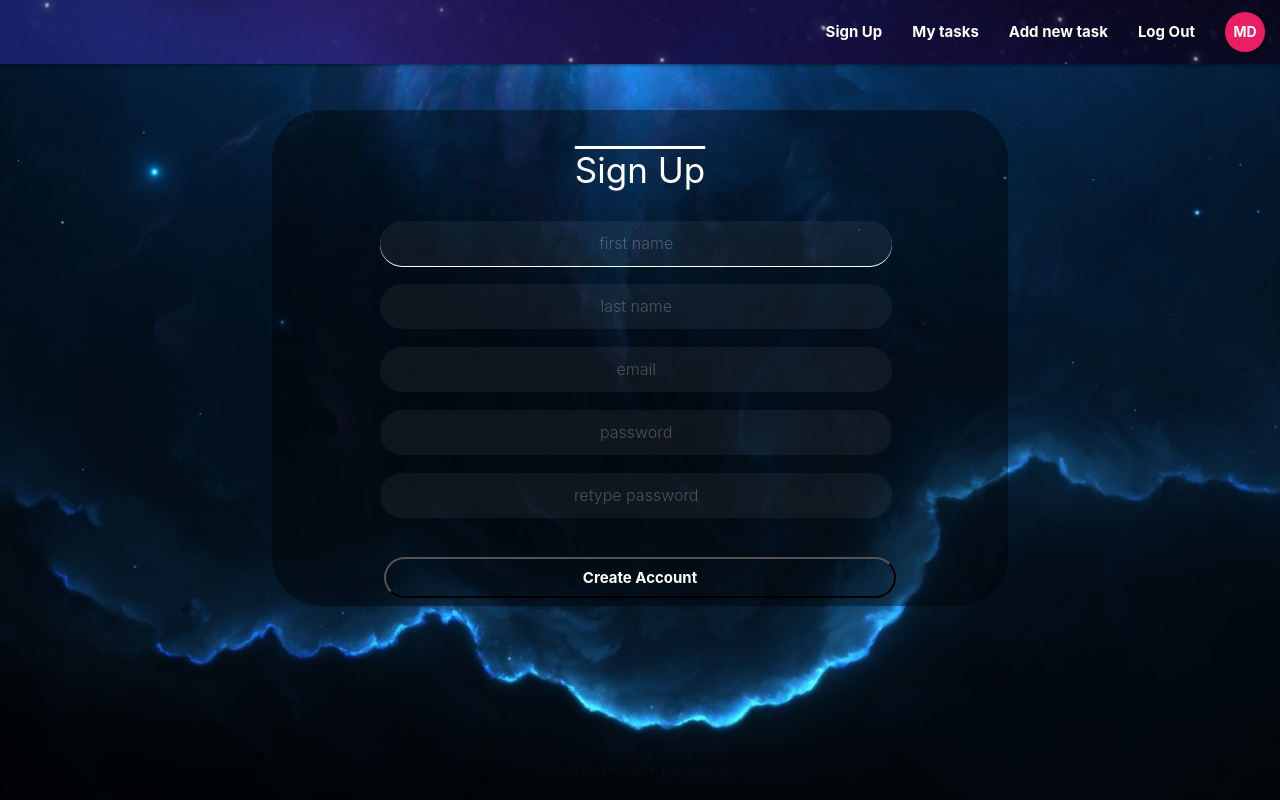
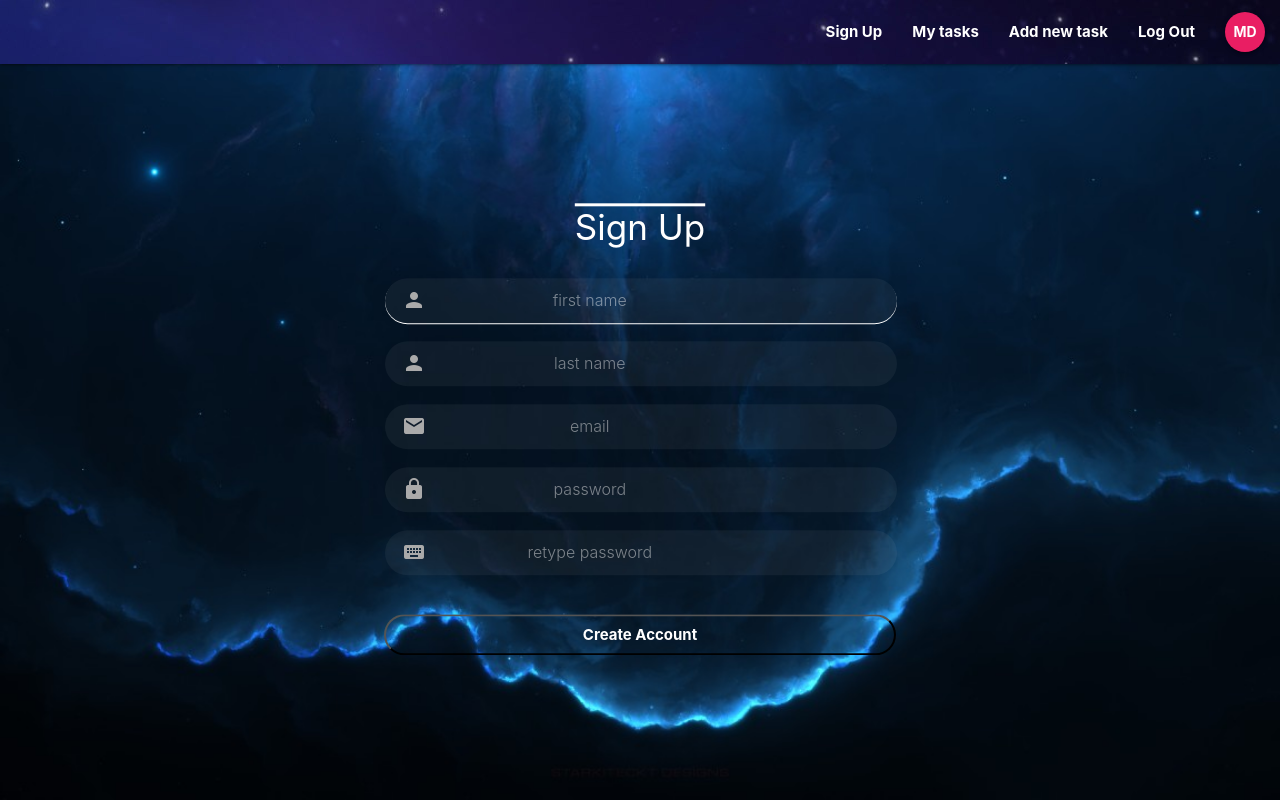
Before and after one commit to MD1010/reactToDo, a React (Create React App) app in the folder react-to-do/: page /SignUp in a window 1280 px wide. Built offline with nearby package versions, Linux system fonts and the light colour scheme.

Commit message:
several design problems like input and labels

```diff
--- a/react-to-do/src/components/Authentication/SignIn.js
+++ b/react-to-do/src/components/Authentication/SignIn.js
@@ -30,15 +30,17 @@ class SignIn extends Component {
         let { formErrors } = this.state
         return (
             <div className="bgForm">
-                <div className="transparent-bg sign-in"></div>
+                {/* <div className="transparent-bg sign-in"></div> */}
                 <form className="form" onSubmit={this.submitForm}>
                     <div className="title">Sign In</div>
 
                     <div className="field">
+                        <i class="material-icons icon ">email</i>
                         <input className="email field" id="email" spellCheck="false" autoComplete="off" placeholder="email" type="text" id="email" value={this.state.email} onChange={this.handleChange} maxLength="40"></input>
                     </div>
                     <div className="field">
-                        <input className="password field" spellCheck="false" autoComplete="off" placeholder="password" type="text" id="password" value={this.state.password} onChange={this.handleChange} maxLength="40"></input>
+                        <i class="material-icons icon ">lock</i>
+                        <input className="password field" spellCheck="false" autoComplete="off" placeholder="password" type="password" id="password" value={this.state.password} onChange={this.handleChange} maxLength="40"></input>
                     </div>
 
                     <button type="submit" id="submit-button" >Sign In</button>
--- a/react-to-do/src/components/Authentication/SignUp.js
+++ b/react-to-do/src/components/Authentication/SignUp.js
@@ -9,7 +9,6 @@ class SignUp extends Component {
         super(props)
         this.state =
         {
-            userName: "",
             firstName: "",
             lastName: "",
             password: "",
@@ -18,7 +17,8 @@ class SignUp extends Component {
             submitted: false,
 
             formErrors: {
-                userName: "",
+                firstName: "",
+                lastName: "",
                 email: "",
                 password: "",
                 retypedPassword: ""
@@ -32,13 +32,14 @@ class SignUp extends Component {
     submitForm = (event) => {
         this.setState({submitted: true})
         event.preventDefault()
-        let newUserData = {userName:"", password:"", email:""}
+        let newUserData = {firstName:"", lastName: "", password:"", email:""}
         this.validateFormFields().then((valid)=>{
 
             if(valid){
-                console.log(`--- new user details ---\n userName:${this.state.userName} \n password:${this.state.password} \n email:${this.state.email}`)
-                let { userName, password, email } = this.state
-                newUserData.userName = userName
+                console.log(`--- new user details ---\n firstName:${this.state.firstName} lastName:${this.state.lastName} \n password:${this.state.password} \n email:${this.state.email}`)
+                let { firstName, lastName, password, email } = this.state
+                newUserData.firstName = firstName
+                newUserData.lastName = lastName
                 newUserData.password = password
                 newUserData.email = email
 
@@ -50,14 +51,14 @@ class SignUp extends Component {
                         this.setState({
                             firstName: "",
                             lastName: "",
-                            userName: "",
                             password: "",
                             retypedPassword: "",
                             email: "",
                             submitted: false,
 
                             formErrors: {
-                                userName: "",
+                                firstName: "",
+                                lastName:"",
                                 email: "",
                                 password: "",
                                 retypedPassword: ""
@@ -77,11 +78,10 @@ class SignUp extends Component {
 
     validateFormFields = async () =>
     {
-        let { userName, firstName, lastName, password, email, retypedPassword } = this.state
+        let { firstName, lastName, password, email, retypedPassword } = this.state
         let valid = true
         let firstNameErrorMessage = firstName.trim() ? "" : "required field"
         let lastNameErrorMessage = lastName.trim() ? "" : "required field"
-        let userErrorMessage = userName.trim() ? "" : "required field"
         let passwordErrorMessage = password.trim() ? "" : "required field"
         let emailErrorMessage = email.trim() ? "" : "required field"
         let retypedPasswordMessage = retypedPassword.trim() ? "" : "required field"
@@ -90,10 +90,6 @@ class SignUp extends Component {
         const emailRegex = RegExp(
         /^[a-zA-Z0-9.!#$%&’*+/=?^_`{|}~-]+@[a-zA-Z0-9-]+(?:\.[a-zA-Z0-9-]+)*$/
         );
-        if(userErrorMessage === "")
-        userErrorMessage = userName.trim().length >= 4 ? "": "userName has to be at least 4 characters"
-        if(userErrorMessage === "")
-        userErrorMessage = spaceRegex.test(userName) ? "username cannot have whitespaces" : ""
         if(passwordErrorMessage === "")
         passwordErrorMessage = passwordRegex.test(password) ? "": "password has to be between 4 and 8 characters"
         if(emailErrorMessage === "")
@@ -105,7 +101,6 @@ class SignUp extends Component {
         formErrors : {
             firstName : firstNameErrorMessage,
             lastName : lastNameErrorMessage,
-            userName : userErrorMessage,
             email : emailErrorMessage,
             password : passwordErrorMessage,
             retypedPassword : retypedPasswordMessage
@@ -131,27 +126,33 @@ class SignUp extends Component {
         let { formErrors } = this.state
         return (
             <div className="bgForm">
-                <div className="transparent-bg sign-up"></div>
+                {/* <div className="transparent-bg sign-up"></div> */}
                 <form className="form" onSubmit={this.submitForm}>
                     <div className="title">Sign Up</div>
+                        <div className="field">
+                            <i class="material-icons icon ">person</i>
+                            <input className="firstName field" spellCheck="false" autoComplete="off" id="firstName" className={formErrors.firstName.length > 0 ? "error" : "input-bar"}  placeholder="first name" type="text" id="firstName" value={this.state.firstName} onChange={this.handleChange} maxLength="13"></input>
+                            <label className="error-label">{formErrors.firstName}</label>
+                        </div>
+
                     <div className="field">
-                        <input className="firstName field" spellCheck="false" autoComplete="off" id="firstName" className={formErrors.userName.length > 0 ? "error" : "input-bar"}  placeholder="first name" type="text" id="firstName" value={this.state.firstName} onChange={this.handleChange} maxLength="13"></input>
-                        <label className="error-label">{formErrors.firstName}</label>
-                    </div>
-                    <div className="field">
-                        <input className="lastName field" spellCheck="false" autoComplete="off" id="lastName" className={formErrors.userName.length > 0 ? "error" : "input-bar"}  placeholder="last name" type="text" id="lastName" value={this.state.lastName} onChange={this.handleChange} maxLength="13"></input>
+                        <i class="material-icons icon ">person</i>
+                        <input className="lastName field" spellCheck="false" autoComplete="off" id="lastName" className={formErrors.lastName.length > 0 ? "error" : "input-bar"}  placeholder="last name" type="text" id="lastName" value={this.state.lastName} onChange={this.handleChange} maxLength="13"></input>
                         <label className="error-label">{formErrors.lastName}</label>
                     </div>
 
                     <div className="field">
+                        <i class="material-icons icon ">email</i>
                         <input className="email field" spellCheck="false" autoComplete="off" className={formErrors.email.length > 0 ? "error" : "input-bar"} placeholder="email" type="text" id="email" value={this.state.email} onChange={this.handleChange} maxLength="40"></input>
                         <label className="error-label">{formErrors.email}</label>
                     </div>
                     <div className="field">
+                        <i class="material-icons icon ">lock</i>
                         <input className="password field" spellCheck="false" autoComplete="off" className={formErrors.password.length > 0 ? "error" : "input-bar"} placeholder="password" type="password" id="password" value={this.state.password} onChange={this.handleChange} maxLength="13"></input>
                         <label className="error-label">{formErrors.password}</label>
                     </div>
                     <div className="field">
+                        <i class="material-icons icon ">keyboard</i>
                         <input className="retypedPassword field" spellCheck="false" autoComplete="off" className={formErrors.retypedPassword.length > 0 ? "error" : "input-bar"} placeholder="retype password" type="password" id="retypedPassword" value={this.state.retypedPassword} onChange={this.handleChange} maxLength="13"></input>
                         <label className="error-label">{formErrors.retypedPassword}</label>
                     </div>
--- a/react-to-do/src/styles/app.css
+++ b/react-to-do/src/styles/app.css
@@ -2,6 +2,7 @@ body{
     background-repeat: no-repeat;
     background-image: url("../img/background.jpg");
     background-size: cover;
+    z-index: -1;
     background-position: center;
     background-attachment: fixed;
     padding: 0;
--- a/react-to-do/src/styles/login.css
+++ b/react-to-do/src/styles/login.css
@@ -17,14 +17,23 @@ body{
 }
 
 .field{
-    display: inline-flex;
+    display: flex;
     width:100%;
-    margin-left:8%;
+    margin-left:5%;
 }
 
 .field .error-label{
-    align-self: center;
+    /* display: inline-flex; */
 }
+
+.labelField{
+    display: flex;
+    flex-direction: row;
+    /* width:200%; */
+    margin:0;
+    padding:0;
+}
+
 
 input{
     text-align: center !important;
@@ -34,22 +43,32 @@ input{
     width: 80% !important;
     margin: 9px !important;
     border-bottom: transparent !important;
-    text-align: center;
+    padding: 40px;
 
+    /* padding-left:50%; */
+
+}
+
+.icon{
+    color: #aaa;
+    position: relative;
+    left: 50px;
+    align-self: center;
+    /* padding-right:50px; */
 }
 
 .bgForm{
     position: relative;
-    top: 10%;
+    top: 50%;
     left:50%;
-    transform: translate(-50%);
+    transform: translate(-50%,-45%);
     bottom: 5%;
     width: 50%;
     text-align: center;
 }
 
-.transparent-bg{
-    position: absolute;
+/* .transparent-bg{
+    position: relative;
     top: 0;
     left: 50%;
     -webkit-transform: translate(-50%);
@@ -61,7 +80,8 @@ input{
     text-align: center;
     border-radius: 50px;
     z-index: -1;
-}
+} */
+
 .form{
     border-radius: 40px;
     padding-bottom:15%;
@@ -69,15 +89,17 @@ input{
 ::-webkit-input-placeholder
 {
     text-align: center;
-    color:rgb(255, 255, 255,0.25) !important;
+    /* padding-left: 60px !important;  */
+    color:rgb(255, 255, 255,0.45) !important;
     font-weight: 300;
+    margin-left:20% !important;
 }
 
 .error-label
 {
     color:red !important;
     font-weight: 600;
-
+    align-self: center;
 }
 
 div.title{
@@ -87,16 +109,12 @@ div.title{
     color: white;
     font-size: 35px;
     text-decoration: overline;
-    text-align: center;
-    /* align-self: center !important; */
 }
 
 
 #submit-button{
     margin-top: 30px;
-    align-content: center;
     width: 80%;
-    align-self: center !important;
     border-radius: inherit;
     background-color: unset;
     color: white;
@@ -113,7 +131,7 @@ div.title{
 input[type=text]:not(.browser-default):focus:not([readonly]),
 input[type=password]:not(.browser-default):focus:not([readonly]),
 input[type=email]:not(.browser-default):focus:not([readonly]){
-border-bottom: 1px solid;
+border-bottom: 1px solid ;
 -webkit-box-shadow: 0 1px 0 0;
 box-shadow: 0 1px 0 0
 }
```
